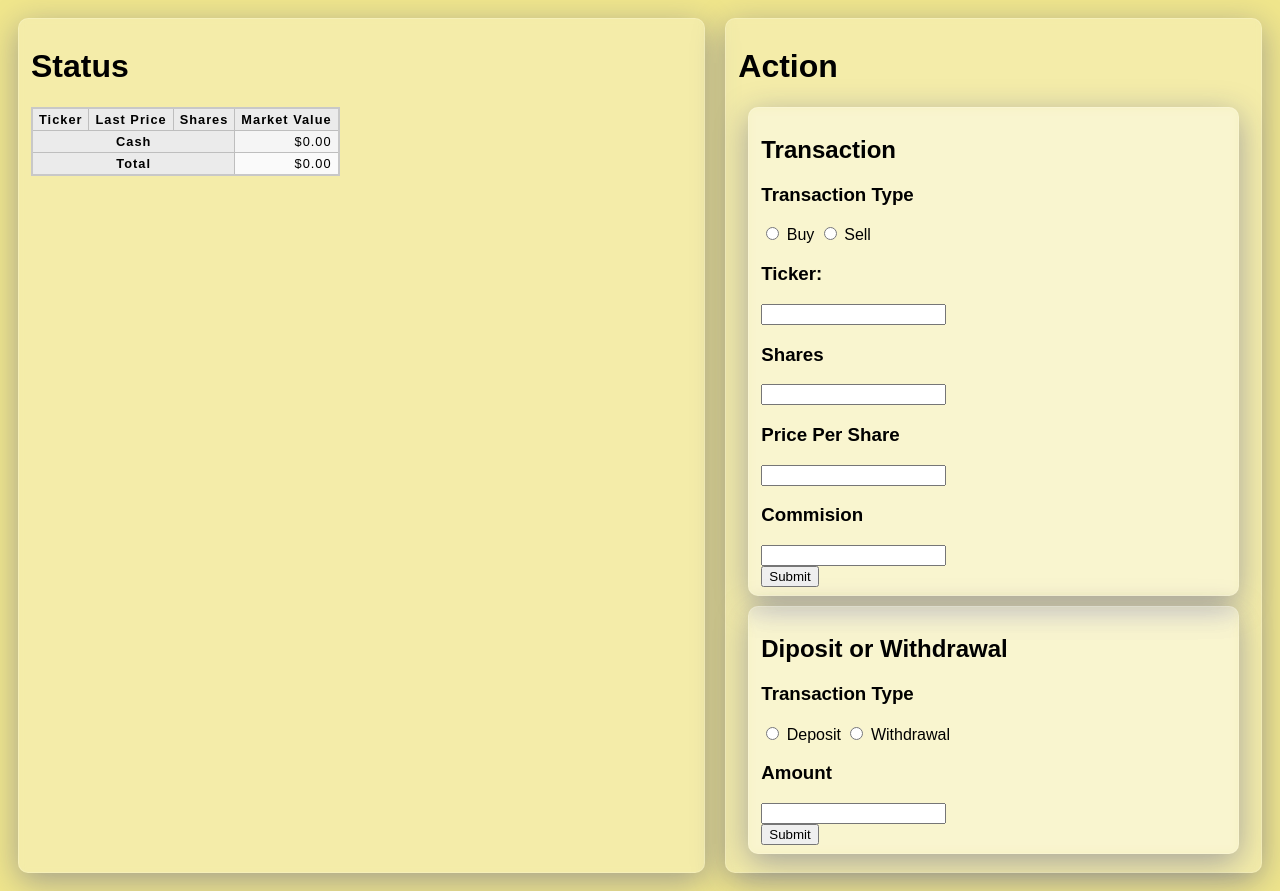
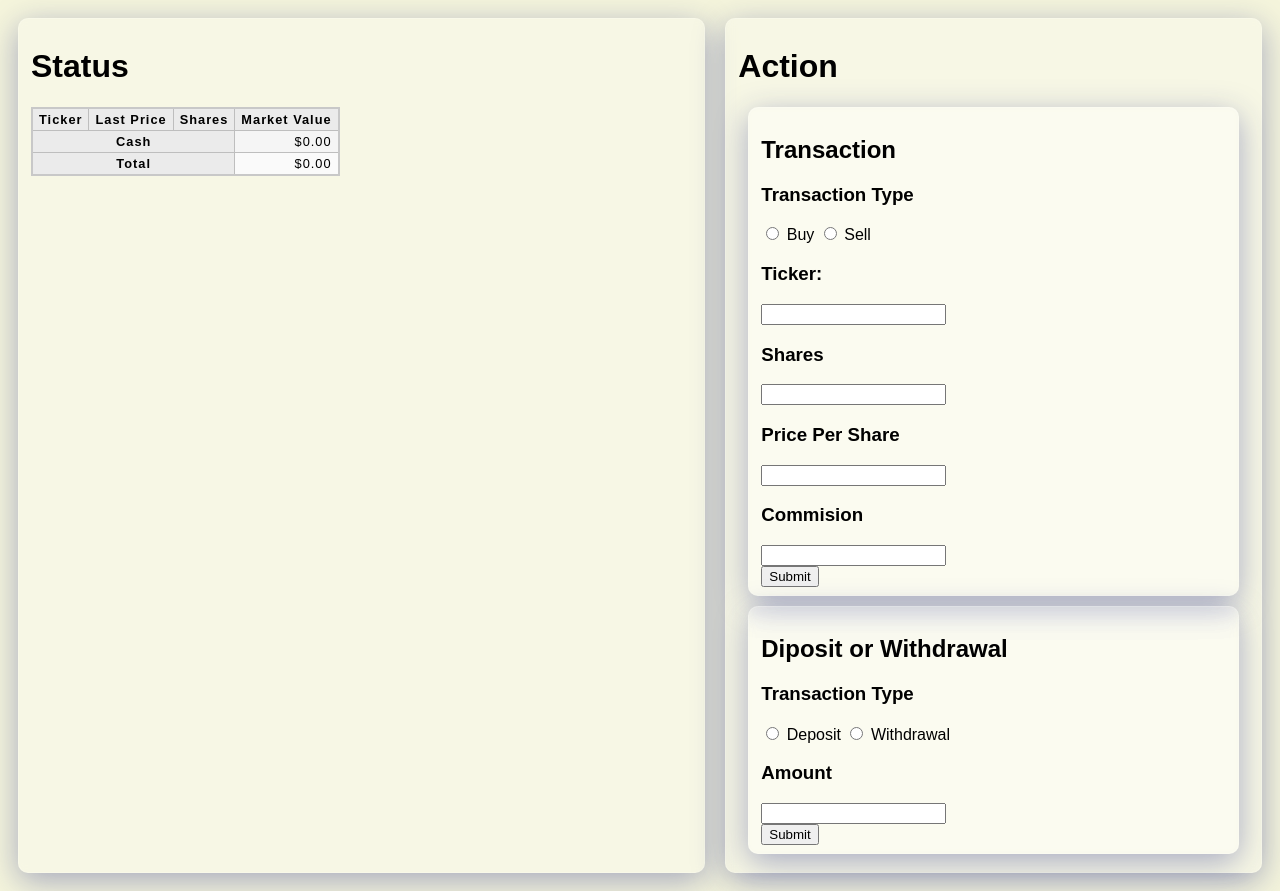
Before and after one commit to snifel0/dashboard, a Flask app: page /portfolio in a window 1280 px wide. Run offline with Flask 2, Linux system fonts and the light colour scheme.

Commit message:
changed background color

```diff
--- a/web_server/src/static/stylesheets/layout.css
+++ b/web_server/src/static/stylesheets/layout.css
@@ -1,5 +1,12 @@
 body {
-    background: #f0e68c;
+    /* background: rgba(255,255,255,0.4); */
+    /* background: #fffdd0; */
+    /* background: #01796f; */
+    /* burgundy */
+    /* background: #8d021f; */
+    /* banana */
+    /* background: #fcf4a3 */
+    background: #f5f5dc
 }
 .glass-morphism {
     background: rgba( 255, 255, 255, 0.25 );
```
